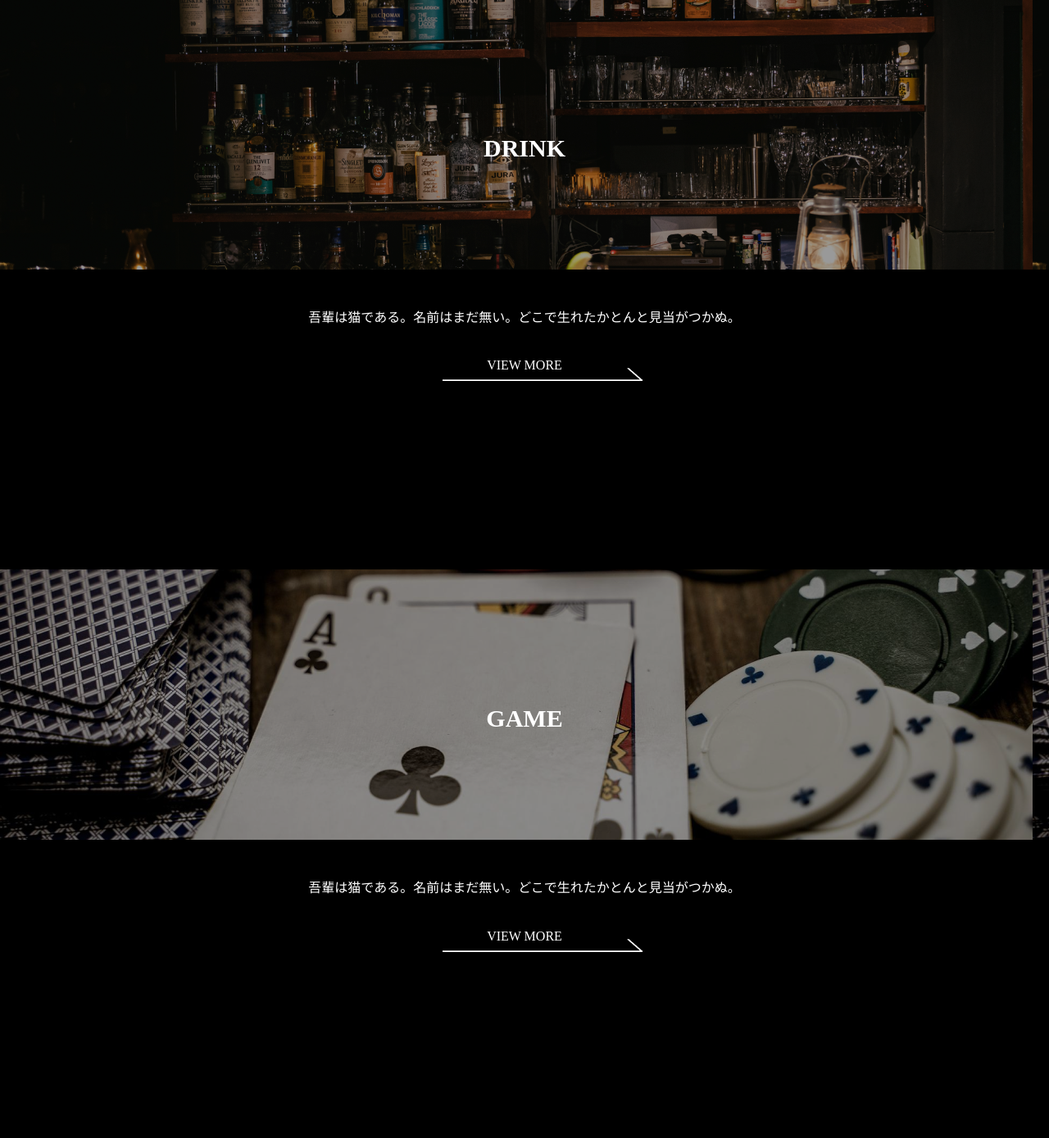
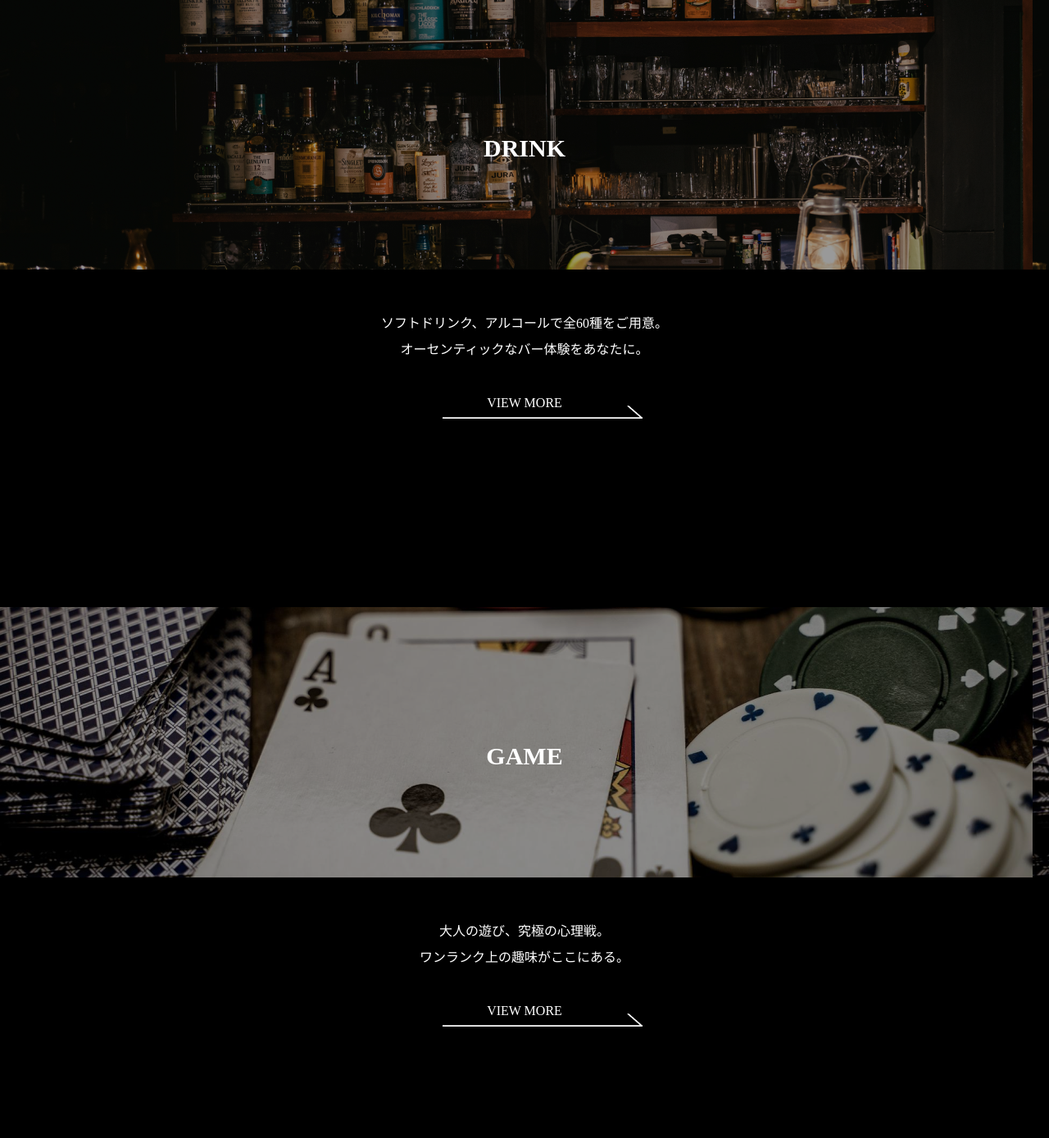
Before and after one commit to hara-94/goat, a PHP site: page /index.html in a window 1280 px wide. Shown: the part 1789-3178 px from the top of the page at 82% size. Run offline with PHP 8.4, Linux system fonts and the light colour scheme.

Commit message:
add: drink, gameのtext

```diff
--- a/asset/css/style.css
+++ b/asset/css/style.css
@@ -563,9 +563,12 @@ th {
   font-weight: bold;
 }
 .drink__text {
+  width: calc(100% - 40px);
   margin-top: 50px;
   color: white;
   font-size: 16px;
+  text-align: center;
+  line-height: 2;
 }
 .drink__view-more {
   margin-top: 40px;
@@ -619,9 +622,12 @@ th {
   font-weight: bold;
 }
 .game__text {
+  width: calc(100% - 40px);
   margin-top: 50px;
   color: white;
   font-size: 16px;
+  text-align: center;
+  line-height: 2;
 }
 .game__view-more {
   margin-top: 40px;
--- a/asset/scss/component/_drink.scss
+++ b/asset/scss/component/_drink.scss
@@ -35,9 +35,12 @@
   }
 
   &__text {
+    width: $sectionWidth;
     margin-top: 50px;
     color: white;
     font-size: 16px;
+    text-align: center;
+    line-height: 2;
   }
 
   &__view-more {
--- a/asset/scss/component/_game.scss
+++ b/asset/scss/component/_game.scss
@@ -35,9 +35,12 @@
   }
 
   &__text {
+    width: $sectionWidth;
     margin-top: 50px;
     color: white;
     font-size: 16px;
+    text-align: center;
+    line-height: 2;
   }
 
   &__view-more {
--- a/index.html
+++ b/index.html
@@ -51,7 +51,11 @@
             <div class="drink__image__mask"></div>
             <div class="drink__image__heading">DRINK</div>
           </div>
-          <p class="drink__text">吾輩は猫である。名前はまだ無い。どこで生れたかとんと見当がつかぬ。</p>
+          <p class="drink__text">
+            ソフトドリンク、アルコールで全60種をご用意。
+            <br>
+            オーセンティックなバー体験をあなたに。
+          </p>
           <div class="drink__view-more">
             <a class="drink__view-more__link" href="">VIEW MORE</a>
             <img src="./asset/image/arrow-right.png" alt="画像" class="drink__view-more__arrow">
@@ -64,7 +68,11 @@
             <div class="game__image__mask"></div>
             <div class="game__image__heading">GAME</div>
           </div>
-          <p class="game__text">吾輩は猫である。名前はまだ無い。どこで生れたかとんと見当がつかぬ。</p>
+          <p class="game__text">
+            大人の遊び、究極の心理戦。
+            <br>
+            ワンランク上の趣味がここにある。
+          </p>
           <div class="game__view-more">
             <a href="" class="game__view-more__link">VIEW MORE</a>
             <img src="./asset/image/arrow-right.png" alt="画像" class="game__view-more__arrow">
```
